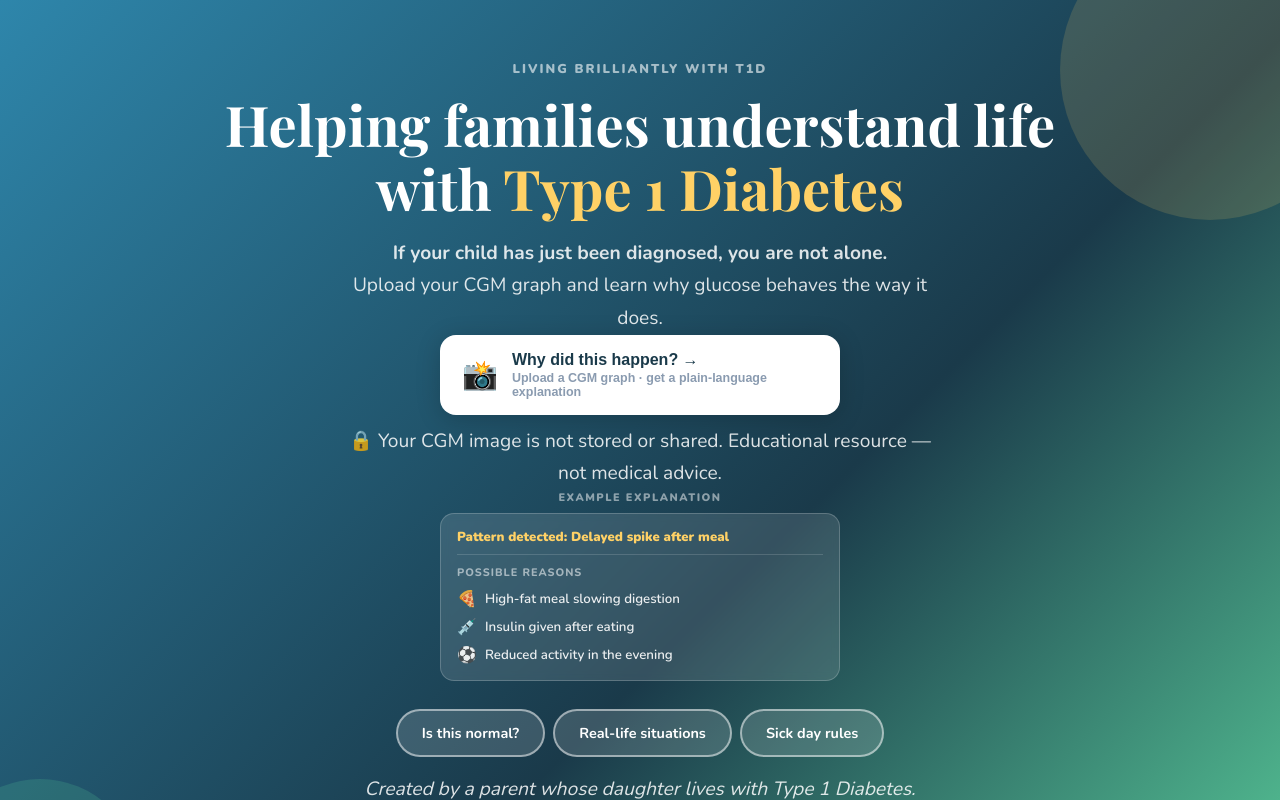
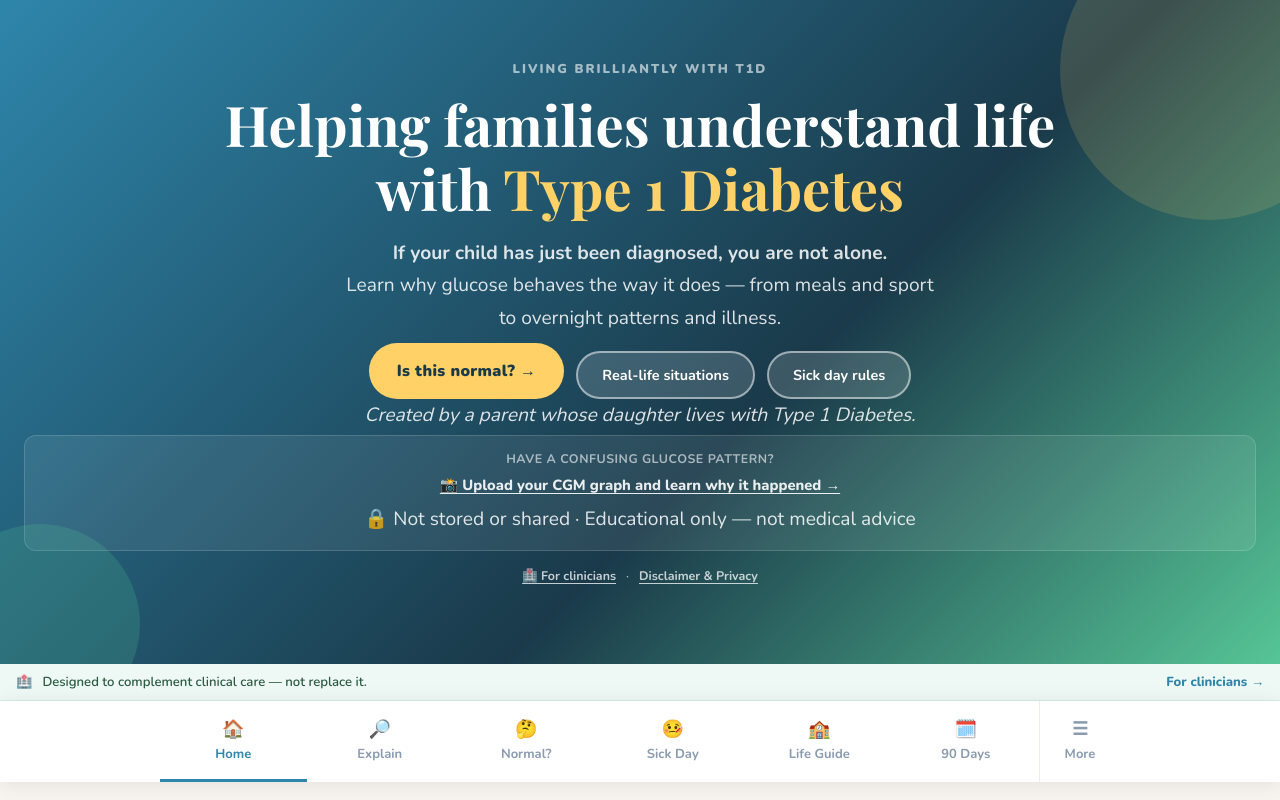
Before and after one commit to ph2oconsult-pixeldiffboho/livingwithT1D, a React (Vite) app: page / in a window 1280 px wide. Both pictures are taken after a click on the button "Skip — take me straight to the app". Shown: the top 800 px of the page. Built offline with nearby package versions, Linux system fonts and the light colour scheme.

Commit message:
CGM Update

```diff
--- a/src/App.css
+++ b/src/App.css
@@ -3330,3 +3330,26 @@ body {
   font-size: 0.8rem; color: #8A9BB0; line-height: 1.5;
 }
 .upload-trust-row span:first-child { flex-shrink: 0; }
+
+/* Hero CGM footer — quiet, not dominant */
+.hero-cgm-footer {
+  margin: 4px 0 16px;
+  padding: 14px 16px;
+  background: rgba(255,255,255,0.08);
+  border: 1px solid rgba(255,255,255,0.15);
+  border-radius: 12px;
+  display: flex; flex-direction: column; align-items: center; gap: 8px;
+}
+.hero-cgm-label {
+  font-size: 0.78rem; font-weight: 700;
+  color: rgba(255,255,255,0.6); text-transform: uppercase; letter-spacing: 0.5px;
+}
+.hero-cgm-link {
+  background: none; border: none; cursor: pointer;
+  font-family: 'Nunito', sans-serif;
+  font-size: 0.92rem; font-weight: 800;
+  color: rgba(255,255,255,0.9);
+  text-decoration: underline; text-underline-offset: 3px;
+  padding: 0; transition: color 0.15s;
+}
+.hero-cgm-link:hover { color: #FFD166; }
--- a/src/App.jsx
+++ b/src/App.jsx
@@ -445,42 +445,25 @@ export default function App() {
         <div className="hero-name">Living Brilliantly with T1D</div>
         <h1>Helping families understand life<br />with <span>Type 1 Diabetes</span></h1>
         <p className="hero-connection">If your child has just been diagnosed, you are not alone.</p>
-        <p className="hero-sub">Upload your CGM graph and learn why glucose behaves the way it does.</p>
+        <p className="hero-sub">Learn why glucose behaves the way it does — from meals and sport to overnight patterns and illness.</p>
 
-        {/* Tool CTA — centred and primary */}
-        <button className="hero-cta-upload" onClick={() => { switchTab("explainer"); setTimeout(() => { document.querySelector(".content")?.scrollIntoView({ behavior: "smooth" }); }, 80); }}>
-          <span className="hero-upload-icon">📸</span>
-          <div>
-            <div className="hero-upload-title">Why did this happen? →</div>
-            <div className="hero-upload-sub">Upload a CGM graph · get a plain-language explanation</div>
-          </div>
-        </button>
-
-        {/* Privacy reassurance */}
-        <p className="hero-privacy">🔒 Your CGM image is not stored or shared. Educational resource — not medical advice.</p>
-
-        {/* Mock example */}
-        <div className="hero-example">
-          <div className="hero-example-label">Example explanation</div>
-          <div className="hero-example-card">
-            <div className="hero-example-detected">Pattern detected: Delayed spike after meal</div>
-            <div className="hero-example-reasons-label">Possible reasons</div>
-            <div className="hero-example-reasons">
-              <div className="hero-example-reason"><span>🍕</span> High-fat meal slowing digestion</div>
-              <div className="hero-example-reason"><span>💉</span> Insulin given after eating</div>
-              <div className="hero-example-reason"><span>⚽</span> Reduced activity in the evening</div>
-            </div>
-          </div>
-        </div>
-
-        {/* Secondary CTAs */}
-        <div className="hero-secondary-ctas">
-          <button className="hero-letter-btn" onClick={() => switchTab("isnormal")}>Is this normal?</button>
+        <div className="hero-ctas">
+          <button className="hero-cta-primary" onClick={() => switchTab("isnormal")}>Is this normal? →</button>
           <button className="hero-letter-btn" onClick={() => switchTab("activity")}>Real-life situations</button>
           <button className="hero-letter-btn" onClick={() => switchTab("sickday")}>Sick day rules</button>
         </div>
 
         <p className="hero-byline">Created by a parent whose daughter lives with Type 1 Diabetes.</p>
+
+        {/* CGM — quiet footer, not the hero */}
+        <div className="hero-cgm-footer">
+          <span className="hero-cgm-label">Have a confusing glucose pattern?</span>
+          <button className="hero-cgm-link" onClick={() => { switchTab("explainer"); setTimeout(() => { document.querySelector(".content")?.scrollIntoView({ behavior: "smooth" }); }, 80); }}>
+            📸 Upload your CGM graph and learn why it happened →
+          </button>
+          <p className="hero-privacy">🔒 Not stored or shared · Educational only — not medical advice</p>
+        </div>
+
         <div className="hero-trust">
           <button className="hero-trust-link" onClick={() => switchTab("clinicians")}>🏥 For clinicians</button>
           <span>·</span>
```
